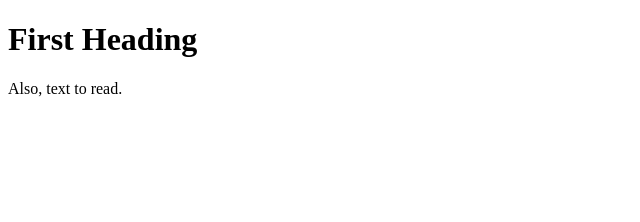
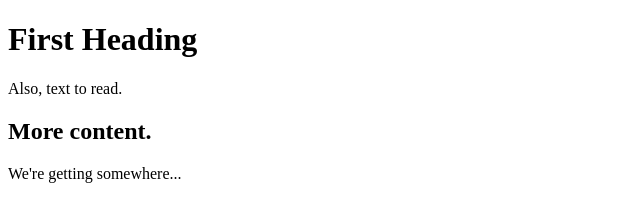
Before and after one commit to shaunapage/test-gh-pages, a plain HTML site: page index.html in a window 1280 px wide. Shown: the whole page, without its empty margins (0-640 px from the left). Drawn offline with Linux system fonts and the light colour scheme.

Commit message:
And another one.

```diff
--- a/index.html
+++ b/index.html
@@ -9,5 +9,7 @@
 <body>
     <h1>First Heading</h1>
     <p>Also, text to read.</p>
+    <h2>More content.</h2>
+    <p>We're getting somewhere...</p>
 </body>
 </html>
```
